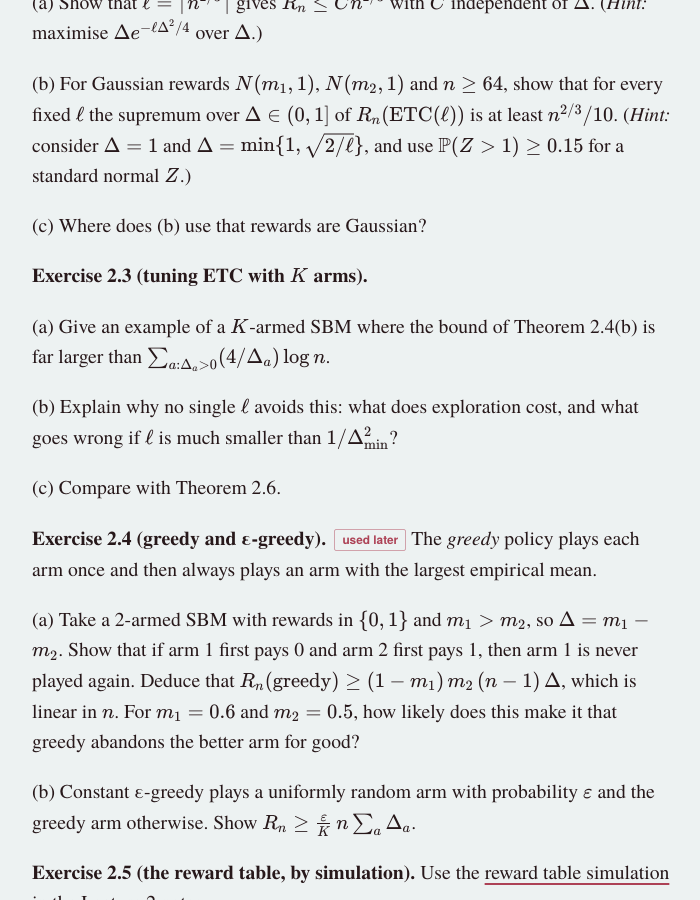
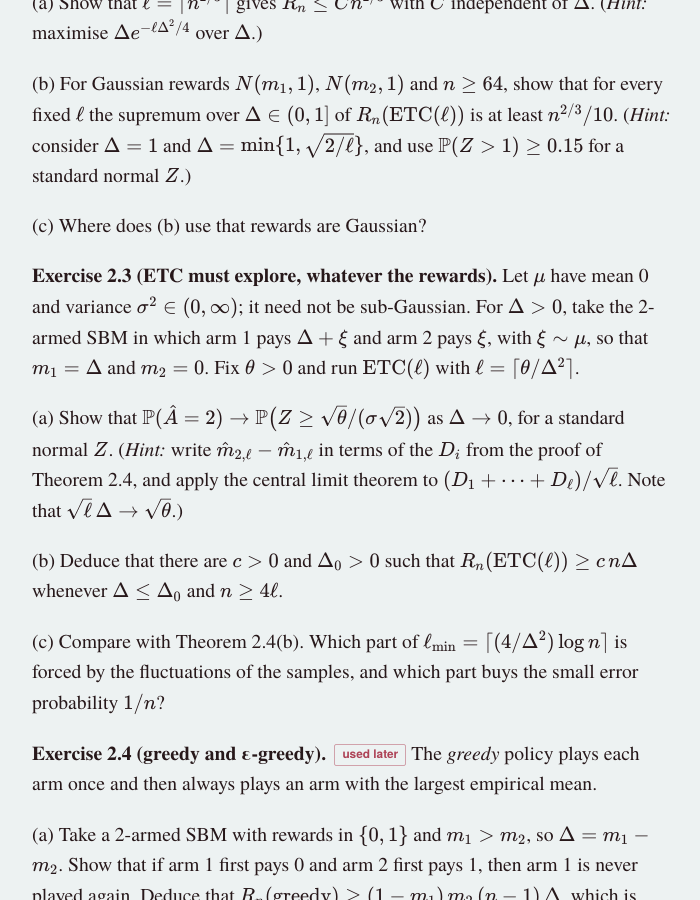
Before and after one commit to iyertejas/iyertejas.github.io, a Jekyll site: the page built from course-rl-2026-sheet-2.md, in a window 1280 px wide and 900 px high, scrolled down 557 px. Shown: the whole window, without its empty margins (232-932 px from the left). Built offline with Jekyll 4.4.1, drawn with Linux system fonts in a browser that asks for light colours.

Commit message:
Lecture 2 and Sheet 2: CLT anti-concentration exercise replaces 2.3; trim redundant passages

```diff
--- a/course-rl-2026-sheet-2.md
+++ b/course-rl-2026-sheet-2.md
@@ -26,13 +26,13 @@ Please report any errors or unclear points, in the lecture or by email.
 
 (c) Where does (b) use that rewards are Gaussian?
 
-**Exercise 2.3 (tuning ETC with $$K$$ arms).**
+**Exercise 2.3 (ETC must explore, whatever the rewards).** Let $$\mu$$ have mean 0 and variance $$\sigma^2 \in (0, \infty)$$; it need not be sub-Gaussian. For $$\Delta > 0$$, take the 2-armed SBM in which arm 1 pays $$\Delta + \xi$$ and arm 2 pays $$\xi$$, with $$\xi \sim \mu$$, so that $$m_1 = \Delta$$ and $$m_2 = 0$$. Fix $$\theta > 0$$ and run $$\mathrm{ETC}(\ell)$$ with $$\ell = \lceil \theta/\Delta^2 \rceil$$.
 
-(a) Give an example of a $$K$$-armed SBM where the bound of Theorem 2.4(b) is far larger than $$\sum_{a : \Delta_a > 0} (4/\Delta_a) \log n$$.
+(a) Show that $$\mathbb P(\hat A = 2) \to \mathbb P\big(Z \ge \sqrt\theta/(\sigma\sqrt2)\big)$$ as $$\Delta \to 0$$, for a standard normal $$Z$$. (*Hint:* write $$\hat m_{2,\ell} - \hat m_{1,\ell}$$ in terms of the $$D_i$$ from the proof of Theorem 2.4, and apply the central limit theorem to $$(D_1 + \dots + D_\ell)/\sqrt\ell$$. Note that $$\sqrt\ell\, \Delta \to \sqrt\theta$$.)
 
-(b) Explain why no single $$\ell$$ avoids this: what does exploration cost, and what goes wrong if $$\ell$$ is much smaller than $$1/\Delta_{\min}^2$$?
+(b) Deduce that there are $$c > 0$$ and $$\Delta_0 > 0$$ such that $$R_n(\mathrm{ETC}(\ell)) \ge c\, n\Delta$$ whenever $$\Delta \le \Delta_0$$ and $$n \ge 4\ell$$.
 
-(c) Compare with Theorem 2.6.
+(c) Compare with Theorem 2.4(b). Which part of $$\ell_{\min} = \lceil (4/\Delta^2) \log n \rceil$$ is forced by the fluctuations of the samples, and which part buys the small error probability $$1/n$$?
 
 **Exercise 2.4 (greedy and ε-greedy).** <span class="tag">used later</span> The *greedy* policy plays each arm once and then always plays an arm with the largest empirical mean.
 
```
Also changed, not shown: course-rl-2026-lecture-2.md (+3 -7 lines).
